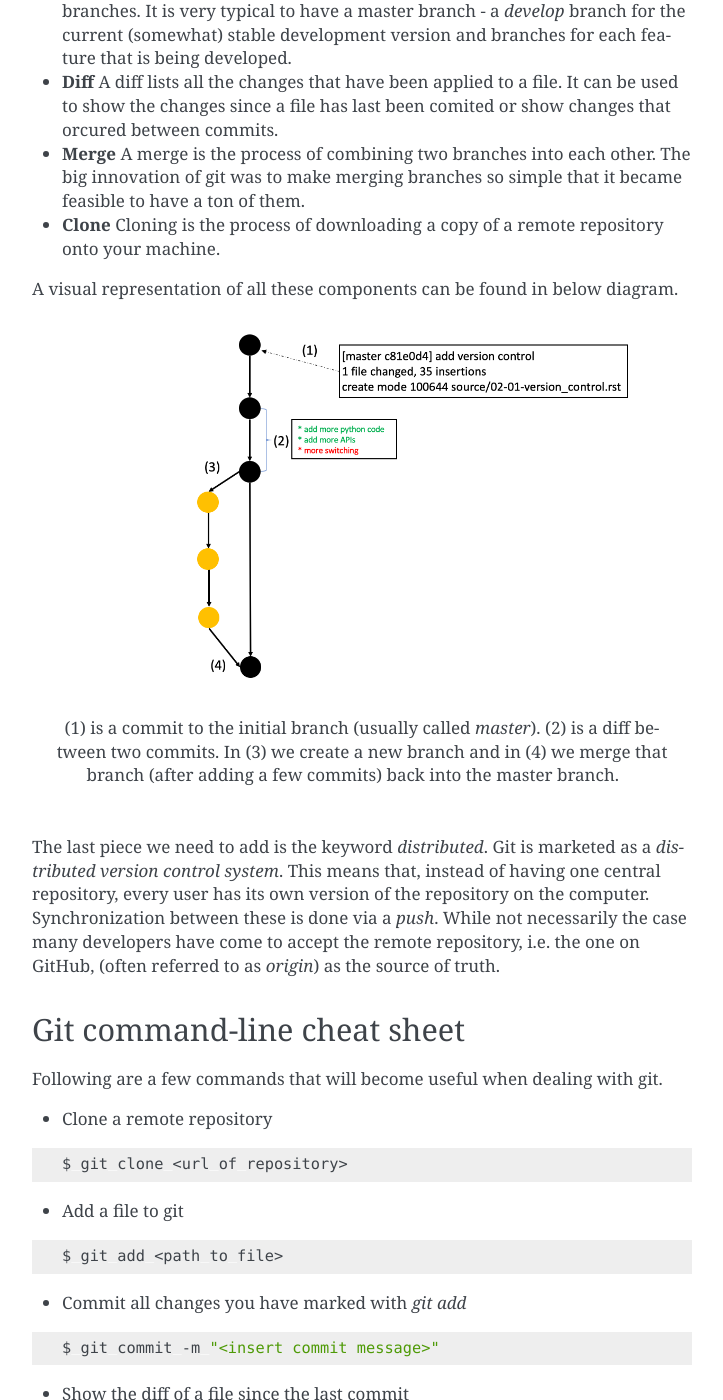
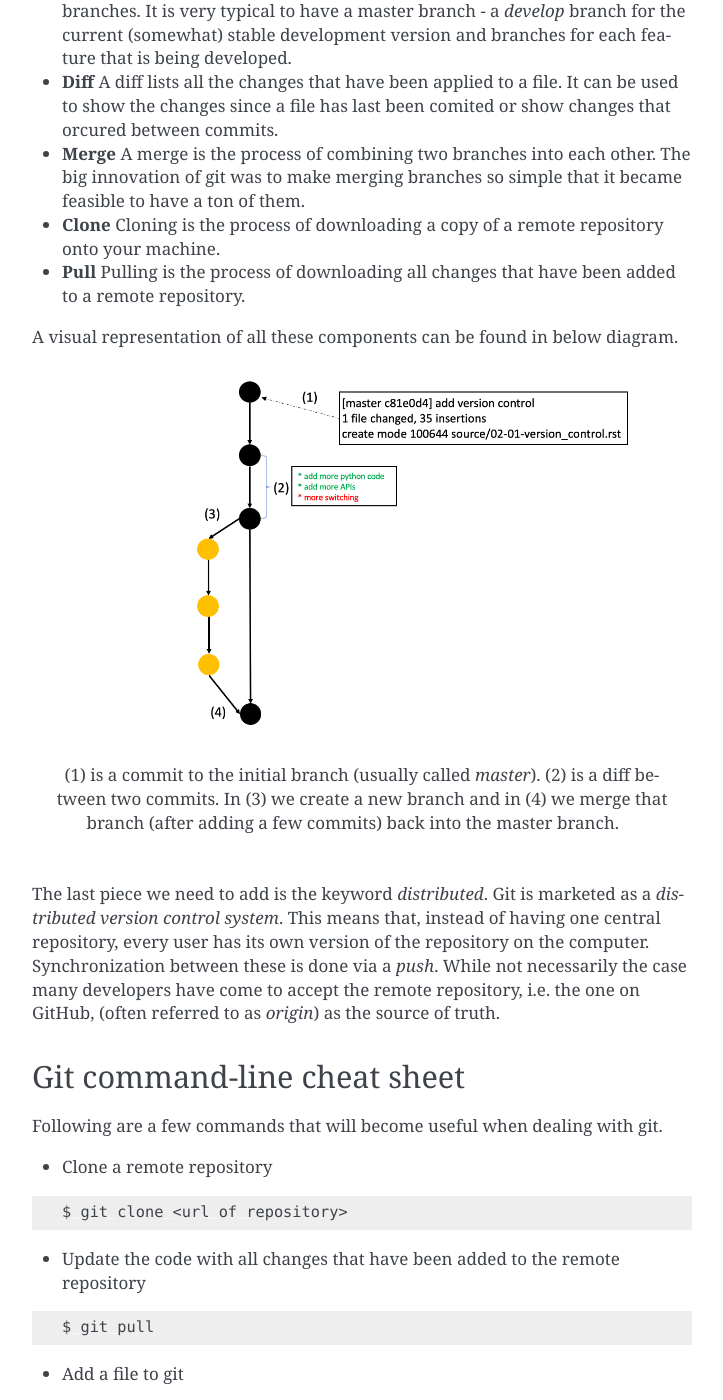
Before and after one commit to sQu4rks/software-engineering-for-ases, a Sphinx documentation site: the page built from source/02-01-version_control.rst, in a window 1280 px wide and 1400 px high, scrolled down 1463 px. Shown: the whole window, without its empty margins (388-1111 px from the left). Built offline with Sphinx 7.4.7, drawn with Linux system fonts in a browser that asks for light colours.

Commit message:
added pull command

```diff
--- a/source/02-01-version_control.rst
+++ b/source/02-01-version_control.rst
@@ -34,6 +34,7 @@ Before diving into git lets define some terms we will use
 * **Diff** A diff lists all the changes that have been applied to a file. It can be used to show the changes since a file has last been comited or show changes that orcured between commits.
 * **Merge** A merge is the process of combining two branches into each other. The big innovation of git was to make merging branches so simple that it became feasible to have a ton of them.
 * **Clone** Cloning is the process of downloading a copy of a remote repository onto your machine.
+* **Pull** Pulling is the process of downloading all changes that have been added to a remote repository.
 
 A visual representation of all these components can be found in below diagram.
 
@@ -55,6 +56,12 @@ Following are a few commands that will become useful when dealing with git.
 .. code-block:: bash
 
     $ git clone <url of repository>
+
+* Update the code with all changes that have been added to the remote repository
+
+.. code-block:: bash
+
+    $ git pull
 
 * Add a file to git
 
```
